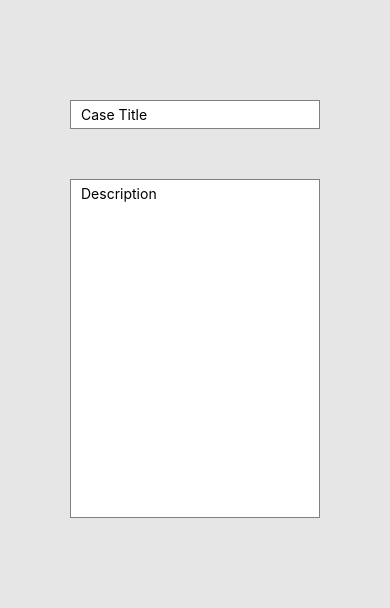
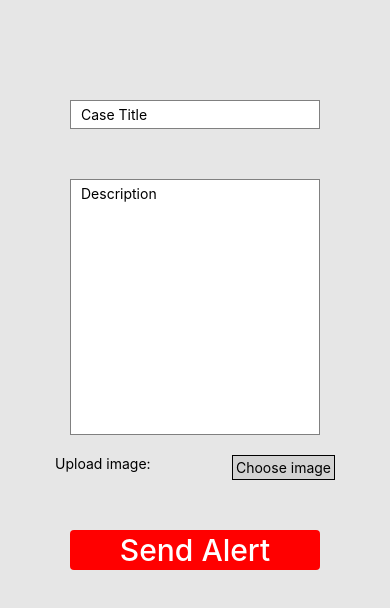
Before and after one commit to JeanPaul-AbiZeid/SOS, a React Native app in the folder SOS-ReactNative/: screen / in a window 390 px wide. Shown: the top 608 px of the page. Built offline with nearby package versions, Linux system fonts and the light colour scheme.

Commit message:
frontend: adding the alert and upload image buttons

```diff
--- a/SOS-ReactNative/components/CreateAlert/CreateAlert.js
+++ b/SOS-ReactNative/components/CreateAlert/CreateAlert.js
@@ -15,6 +15,18 @@ export default function CreateAlert() {
         multiline = {true}
         style={[styles.input, styles.description]}/>
 
+        <View style={styles.choose}>
+            <Text>Upload image:</Text>
+            <Pressable style={styles.upload}>
+                <Text>Choose image</Text>
+            </Pressable>
+        </View>
+
+        <Pressable style={styles.button}>
+            <Text style={styles.btnText}>Send Alert</Text>
+        </Pressable>
+
+
     </ScrollView>
   );
 }
--- a/SOS-ReactNative/components/CreateAlert/styles.js
+++ b/SOS-ReactNative/components/CreateAlert/styles.js
@@ -22,6 +22,35 @@ const styles = StyleSheet.create({
         flex: 0.5,
         justifyContent: 'flex-start',
         textAlignVertical: 'top'
+      },
+      choose:{
+        marginTop: 20,
+        flexDirection: 'row',
+        justifyContent: 'space-between',
+        alignSelf: 'stretch',
+        marginHorizontal: 55
+      },
+      upload: {
+        backgroundColor: 'lightgray',
+        padding: 3,
+        borderWidth: 1,
+        borderColor: 'black'
+      },
+      button: {
+        backgroundColor: 'red',
+        width: 250,
+        marginTop: 50,
+        alignItems: 'center',
+        justifyContent: 'center',
+        paddingVertical: 2,
+        borderRadius: 4,
+        elevation: 3,
+        marginBottom: 30,
+      },
+      btnText: {
+        color: 'white',
+        fontSize: 30,
+        fontWeight: '500',
       }
 });
 
```
